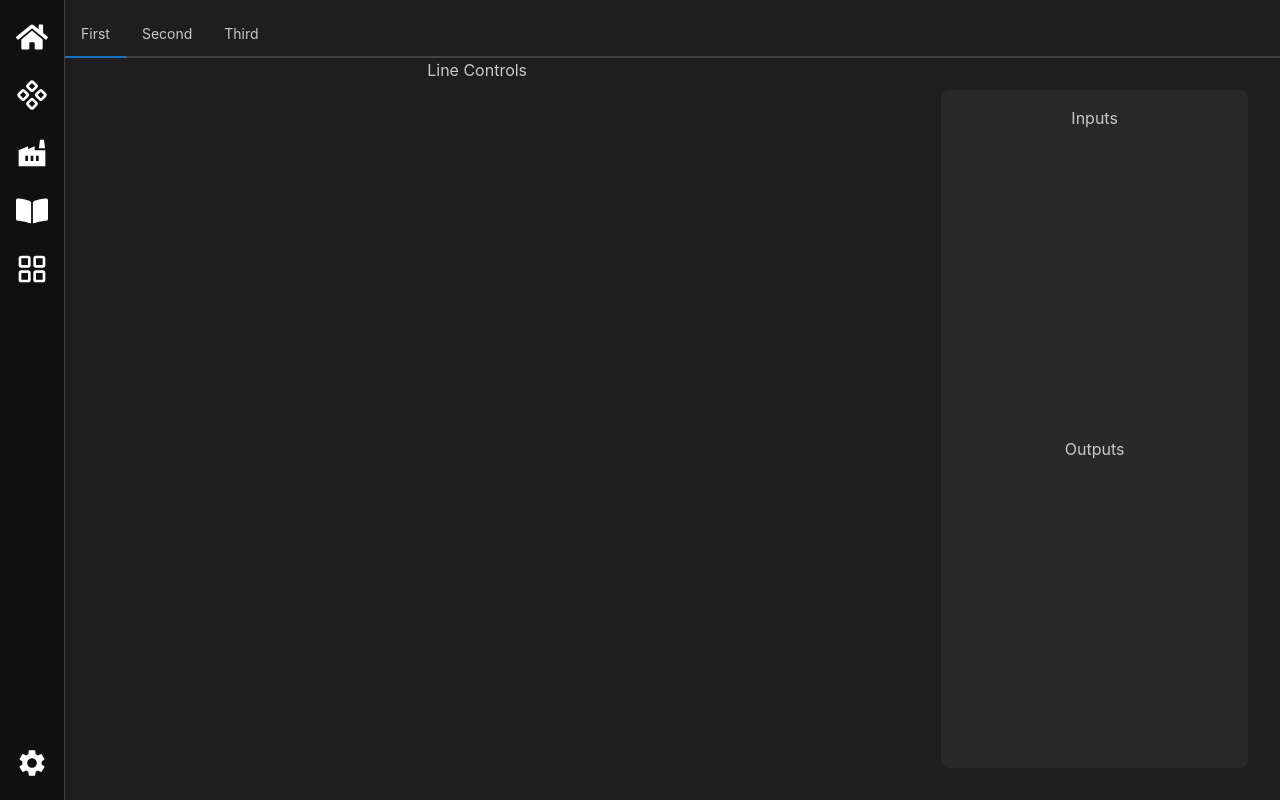
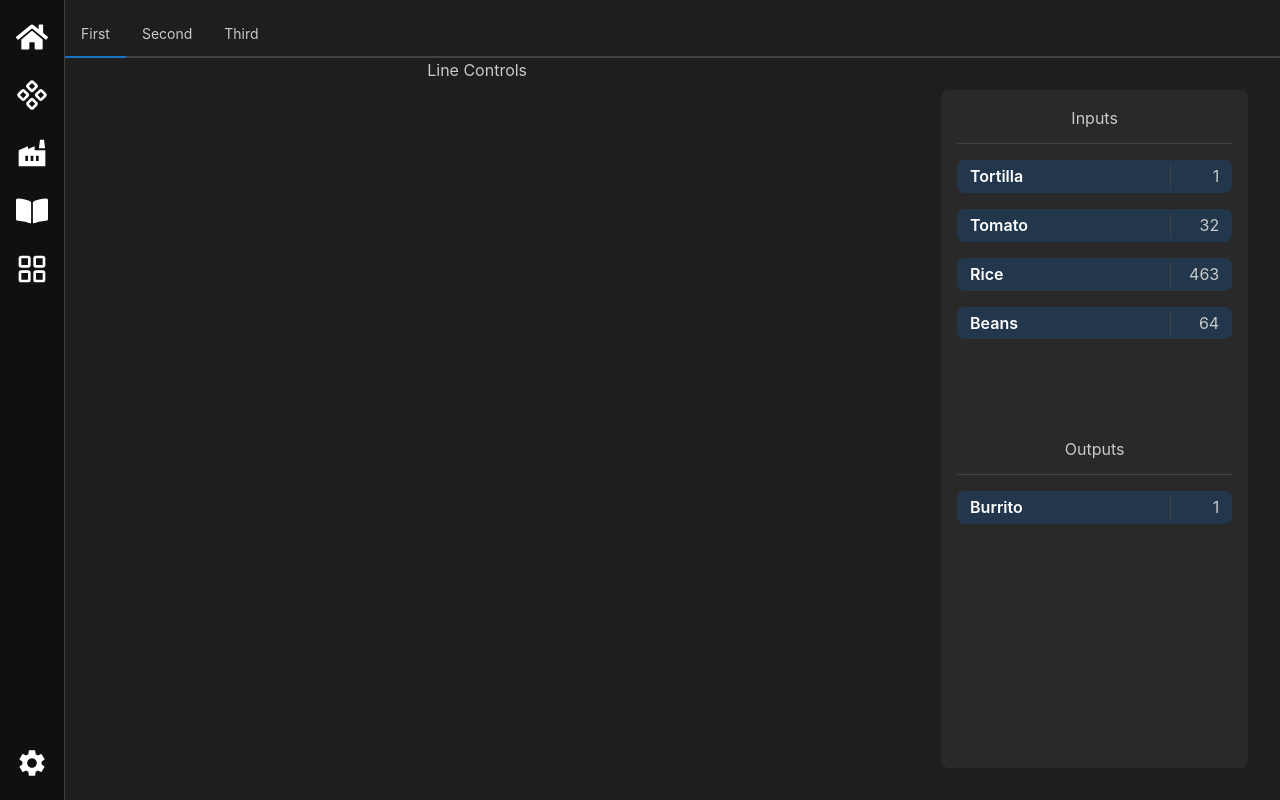
Before and after one commit to JamesPRobertson/eager-ermine, a React (Vite) app: page /planner in a window 1280 px wide. Built offline with nearby package versions, Linux system fonts and the light colour scheme.

Commit message:
Very very rough draft

```diff
--- a/src/pages/Planner/components/LineControls/LineControls.module.css
+++ b/src/pages/Planner/components/LineControls/LineControls.module.css
@@ -5,3 +5,14 @@
   background-color: rgba(255, 255, 255, 0.05);
   border-radius: 8px;
 }
+
+.listEntry {
+  border-radius: 8px;
+  background-color: rgba(0, 128, 255, 0.16);
+  padding: 0.25em 0.8em;
+}
+
+.listEntryText {
+  color: white;
+  font-weight: 600;
+}
--- a/src/pages/Planner/components/LineControls/LineControls.tsx
+++ b/src/pages/Planner/components/LineControls/LineControls.tsx
@@ -1,19 +1,38 @@
-import { Flex, Stack, Text } from "@mantine/core"
+import { Divider, Flex, Group, Stack, Text } from "@mantine/core";
 
 import classes from "./LineControls.module.css";
+
+const ListEntry = ({ name, quantity }: any) => {
+  return (
+    <Group className={classes.listEntry} >
+      <Text className={classes.listEntryText}>{name}</Text>
+      <Divider style={{marginLeft: "auto"}} orientation="vertical" />
+      <Text miw={32} ta="end">{quantity}</Text>
+    </Group>
+  )
+}
 
 export const LineControls = () => {
   return (
     <Flex w="100%" h="100%" gap="lg">
-      <Text ta="center" flex={3}>Line Controls</Text>
+      <Text ta="center" flex={3}>
+        Line Controls
+      </Text>
       <Stack className={classes.aside}>
         <Stack flex={1}>
           <Text ta="center">Inputs</Text>
+          <Divider mt="-0.25em" />
+          <ListEntry name="Tortilla" quantity={1} />
+          <ListEntry name="Tomato" quantity={32} />
+          <ListEntry name="Rice" quantity={463} />
+          <ListEntry name="Beans" quantity={64} />
         </Stack>
         <Stack flex={1}>
           <Text ta="center">Outputs</Text>
+          <Divider mt="-0.25em" />
+          <ListEntry name="Burrito" quantity={1} />
         </Stack>
       </Stack>
     </Flex>
-  )
-}
+  );
+};
```
